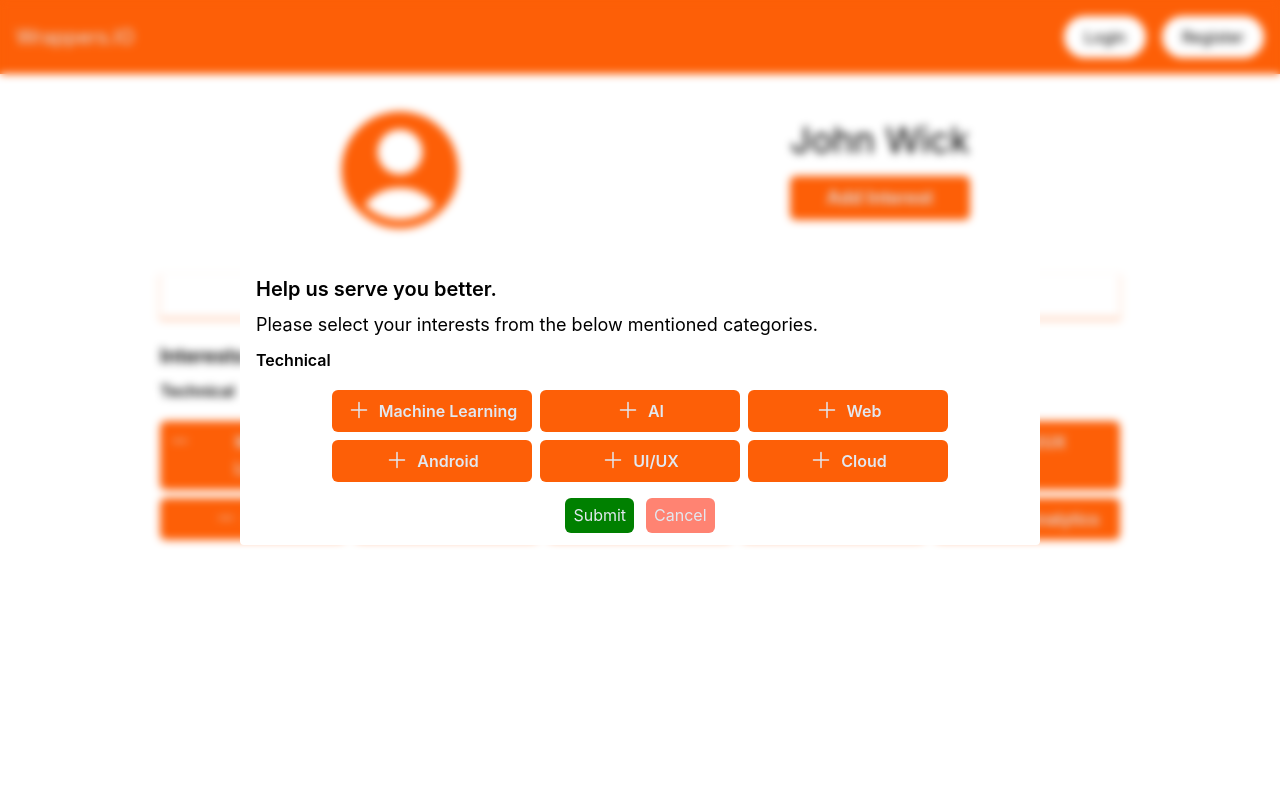
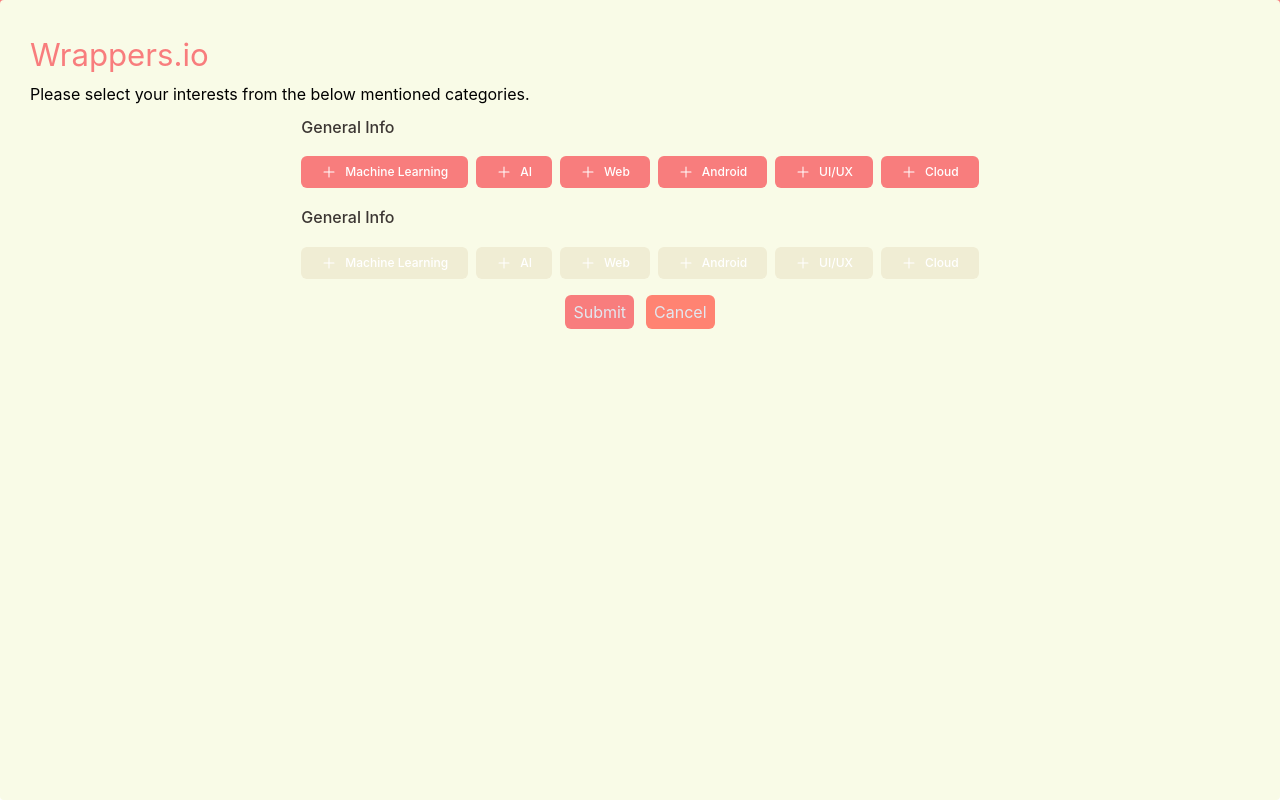
Before and after one commit to arihantXD/Wrapper.io, a React (Vite) app in the folder frontend/: page /profile in a window 1280 px wide. Both pictures are taken after a click on the button "Add Interest". Built offline with nearby package versions, Linux system fonts and the light colour scheme.

Commit message:
new update

```diff
--- a/frontend/src/Components/Navbar/Navbar.jsx
+++ b/frontend/src/Components/Navbar/Navbar.jsx
@@ -3,7 +3,7 @@
   return (
     <>
       <div
-        className="bg-primary px-4 py-4 flex justify-between items-center"
+        className="bg-pink px-4 py-4 flex justify-between items-center"
         style={{ fontFamily: "Inter" }}
       >
         <div className="text-xl text-slate">Wrappers.IO</div>
--- a/frontend/src/Components/QuestionModal/QuestionModal.jsx
+++ b/frontend/src/Components/QuestionModal/QuestionModal.jsx
@@ -42,9 +42,21 @@
   const [selectedTopics, setSelectedTopics] = useState([]);
   const category = [
     {
-      categoryName: "Technical",
+      categoryName: "General Info",
       topic: ["Machine Learning", "AI", "Web", "Android", "UI/UX", "Cloud"],
     },
+    // {
+    //   categoryName: "Technical",
+    //   topic: ["Machine Learning", "AI", "Web", "Android", "UI/UX", "Cloud"],
+    // },
+    // {
+    //   categoryName: "Meditatio",
+    //   topic: ["Machine Learning", "AI", "Web", "Android", "UI/UX", "Cloud"],
+    // },
+    // {
+    //   categoryName: "Heath Care",
+    //   topic: ["Machine Learning", "AI", "Web", "Android", "UI/UX", "Cloud"],
+    // },
   ];
   function handleSelection(e, topic) {
     if (!selectedTopics.find((element) => element === topic)) {
@@ -67,15 +79,12 @@
   }
   return (
     <>
-      <div
-        className="fixed h-[100%] px-4 md:px-0 lg:px-0 inset-0 bg-opacity-25  filter backdrop-blur-sm flex justify-center items-center"
-        style={{ fontFamily: "Inter" }}
-      >
-        <div className="w-[800px]">
-          <div className="p-3 rounded bg-white px-4">
-            <div className="flex flex-col gap-2 mt-2 mb-2 md:mb-4 lg:mb-6 text-xl font-semibold">
-              <span>Help us serve you better.</span>
-              <span className="text-lg font-normal">
+      <div className="fixed w-[100%] h-[100%] inset-0 bg-opacity-25  filter backdrop-blur-sm flex justify-center items-center">
+        <div className="w-[100%] h-[100%] bg-bg  rounded">
+          <div className="p-[30px]">
+            <div className="flex flex-col gap-2 mt-2 mb-2 md:mb-4 lg:mb-6">
+              <h3 className="text-pink">Wrappers.io</h3>
+              <span className="text-base font-normal">
                 Please select your interests from the below mentioned
                 categories.
               </span>
@@ -85,7 +94,7 @@
                 return (
                   <div
                     key={index}
-                    className="flex flex-col gap-4 text-md font-semibold"
+                    className="flex flex-col gap-4 text-md font-medium text-black"
                   >
                     <div>{category.categoryName}</div>
                     <div className="flex flex-wrap justify-center gap-2">
@@ -96,13 +105,52 @@
                             onClick={(e) => {
                               handleSelection(e, topic);
                             }}
-                            className="bg-primary w-[200px] py-2 text-center rounded-md text-slate flex justify-center gap-2 hover:shadow-primary hover:shadow-sm hover:text-white"
+                            className="bg-pink px-[20px] py-2 text-center rounded-md text-white text-xs flex justify-center gap-2 hover:shadow-primary hover:shadow-sm hover:text-white"
                           >
                             <svg
                               xmlns="http://www.w3.org/2000/svg"
                               viewBox="0 0 24 24"
-                              fill="currentColor"
-                              className="w-6 h-6"
+                              fill="white"
+                              className="w-[16px] h-[16px] "
+                            >
+                              <path
+                                fillRule="evenodd"
+                                d="M12 3.75a.75.75 0 0 1 .75.75v6.75h6.75a.75.75 0 0 1 0 1.5h-6.75v6.75a.75.75 0 0 1-1.5 0v-6.75H4.5a.75.75 0 0 1 0-1.5h6.75V4.5a.75.75 0 0 1 .75-.75Z"
+                                clipRule="evenodd"
+                              />
+                            </svg>
+                            <span>{topic}</span>
+                          </button>
+                        );
+                      })}
+                    </div>
+                  </div>
+                );
+              })}
+            </div>
+            <div className="w-[100%] flex gap-2 flex-wrap justify-center mb-4">
+              {category.map((category, index) => {
+                return (
+                  <div
+                    key={index}
+                    className="flex flex-col gap-4 text-md font-medium text-black"
+                  >
+                    <div>{category.categoryName}</div>
+                    <div className="flex flex-wrap justify-center gap-2">
+                      {category.topic.map((topic, index) => {
+                        return (
+                          <button
+                            key={index}
+                            onClick={(e) => {
+                              handleSelection(e, topic);
+                            }}
+                            className="bg-grey px-[20px] py-2 text-center rounded-md text-white text-xs flex justify-center gap-2 hover:shadow-primary hover:shadow-sm hover:text-white"
+                          >
+                            <svg
+                              xmlns="http://www.w3.org/2000/svg"
+                              viewBox="0 0 24 24"
+                              fill="white"
+                              className="w-[16px] h-[16px] "
                             >
                               <path
                                 fillRule="evenodd"
@@ -122,7 +170,7 @@
             <div className="flex justify-center lg:justify-end gap-3">
               <button
                 onClick={() => handleRegister(selectedTopics)}
-                className="bg-[green] px-2 py-1 rounded-md text-slate hover:text-white hover:shadow-[green] hover:shadow-sm"
+                className="bg-pink px-2 py-1 rounded-md text-slate hover:text-white hover:shadow-[green] hover:shadow-sm"
               >
                 Submit
               </button>
--- /dev/null
+++ b/frontend/src/Pages/Help.jsx
@@ -0,0 +1,10 @@
+const Help = () => {
+  return (
+    <div>
+      <video width="320" height="240" autoPlay muted>
+        <source src="/AI.mp4" type="video/mp4" />
+      </video>
+    </div>
+  );
+};
+export default Help;
--- a/frontend/src/Pages/HomeLayout.jsx
+++ b/frontend/src/Pages/HomeLayout.jsx
@@ -1,8 +1,10 @@
 import { Outlet } from "react-router-dom";
+import Navbar from "../Components/Navbar/Navbar";
 
 const HomeLayout = () => {
   return (
     <>
+      {/* <Navbar /> */}
       <Outlet />
     </>
   );
--- a/frontend/src/Pages/Login.jsx
+++ b/frontend/src/Pages/Login.jsx
@@ -33,7 +33,7 @@
 
   return (
     <div className="h-[100vh] flex items-center w-[100%] bg-bg">
-      <div className=" xs:w-[90%] glass-bg lg:flex-col lg:justify-center flex min-h-[500px]  h-[80%] w-[80%] mx-auto ">
+      <div className=" xs:w-[90%] glass-bg lg:flex-col lg:justify-center flex min-h-[500px] max-h-[600px]  h-[80%] w-[80%] mx-auto ">
         <div className="lg:hidden w-[55%] my-auto px-[15px] ">
           <h3 className="text-center text-pink">Wrappers.io</h3>
           <img
--- a/frontend/src/Pages/Register.jsx
+++ b/frontend/src/Pages/Register.jsx
@@ -16,26 +16,26 @@
   const [confirmPassword, setConfirmPassword] = useState("");
 
   const checkPassword = () => {
-    if (!name || !email || !password || !confirmPassword) {
-      toast.error("Some fields are empty.", {
-        duration: 1500,
-        position: "bottom-center",
-      });
-      return false;
-    }
-    if (password !== confirmPassword) {
-      toast.error("Password not matched.", {
-        duration: 1500,
-        position: "bottom-center",
-      });
-      return false;
-    }
+    // if (!name || !email || !password || !confirmPassword) {
+    //   toast.error("Some fields are empty.", {
+    //     duration: 1500,
+    //     position: "bottom-center",
+    //   });
+    //   return false;
+    // }
+    // if (password !== confirmPassword) {
+    //   toast.error("Password not matched.", {
+    //     duration: 1500,
+    //     position: "bottom-center",
+    //   });
+    //   return false;
+    // }
     return true;
   };
 
   return (
     <div className="min-h-[100%] flex items-center w-[100%] bg-bg lg:py-[30px]">
-      <div className="lg:min-h-[100%] xs:w-[90%] glass-bg lg:flex-col lg:justify-center lg:py-[30px] flex min-h-[500px] max-h-[900px] h-[80%] w-[80%] mx-auto ">
+      <div className="lg:min-h-[100%] xs:w-[90%] glass-bg lg:flex-col lg:justify-center lg:py-[30px] flex min-h-[500px]  h-[80%] w-[80%] mx-auto ">
         <div className="lg:hidden w-[55%] my-auto px-[15px] border-r-[2px] border-pink">
           <h3 className="text-center text-pink">Wrappers.io</h3>
           <img
@@ -95,6 +95,14 @@
             <Link to="/login">
               <SecondaryButton text="Login" />
             </Link>
+            <QuestionModal
+              isVisible={showModal}
+              name={name}
+              email={email}
+              password={password}
+              confirmPassword={confirmPassword}
+              onClose={() => setShowModal(false)}
+            ></QuestionModal>
           </div>
 
           <p className="hidden lg:block lg:mt-[40px] text-black text-center text-sm">
@@ -107,12 +115,3 @@
   );
 };
 export default Register;
-
-// <QuestionModal
-//   isVisible={showModal}
-//   name={name}
-//   email={email}
-//   password={password}
-//   confirmPassword={confirmPassword}
-//   onClose={() => setShowModal(false)}
-// ></QuestionModal>
--- a/frontend/src/Pages/index.js
+++ b/frontend/src/Pages/index.js
@@ -1,4 +1,6 @@
 export { default as HomeLayout } from "./HomeLayout";
-export { default as Layout } from "./Landing";
+export { default as Landing } from "./Landing";
 export { default as Login } from "./Login";
 export { default as Register } from "./Register";
+export { default as Help } from "./Help";
+export { default as Profile } from "./Profile";
--- a/frontend/src/index.css
+++ b/frontend/src/index.css
@@ -8,6 +8,7 @@
 body {
   font-family: "Poppins", sans-serif;
   max-width: 1600px;
+  color: "#191717";
   margin-inline: auto;
   font-weight: false;
   line-height: 1.65;
--- a/frontend/tailwind.config.js
+++ b/frontend/tailwind.config.js
@@ -5,7 +5,7 @@
     colors: {
       pink: "#f87d7d",
       bg: "#F9FBE7",
-      black: "#191717",
+      black: "#3C3633",
       grey: "#F0EDD4",
       darkGrey: "#ddd",
       bg_primary: "#F9FBE7",
```
Also changed, not shown: frontend/src/App.jsx (+6 -5 lines), frontend/public/aiAnimate.svg (added).
